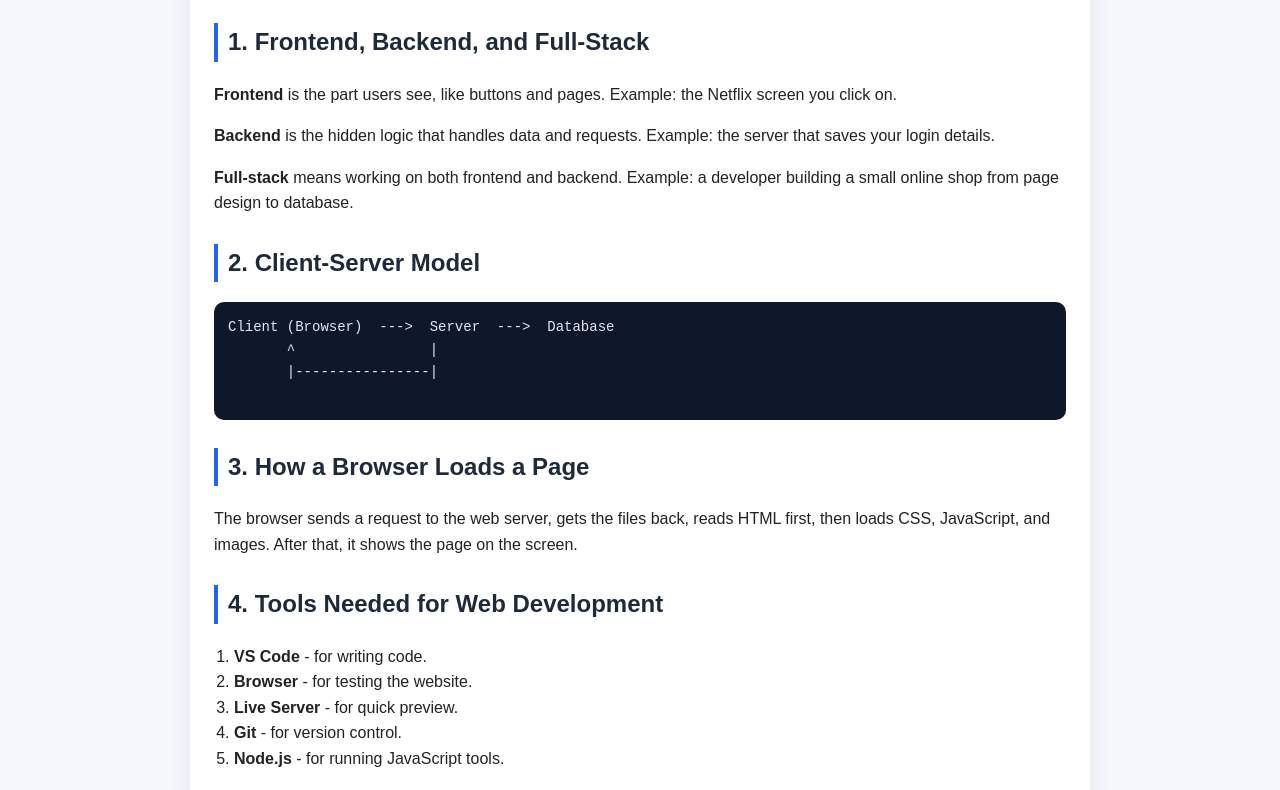
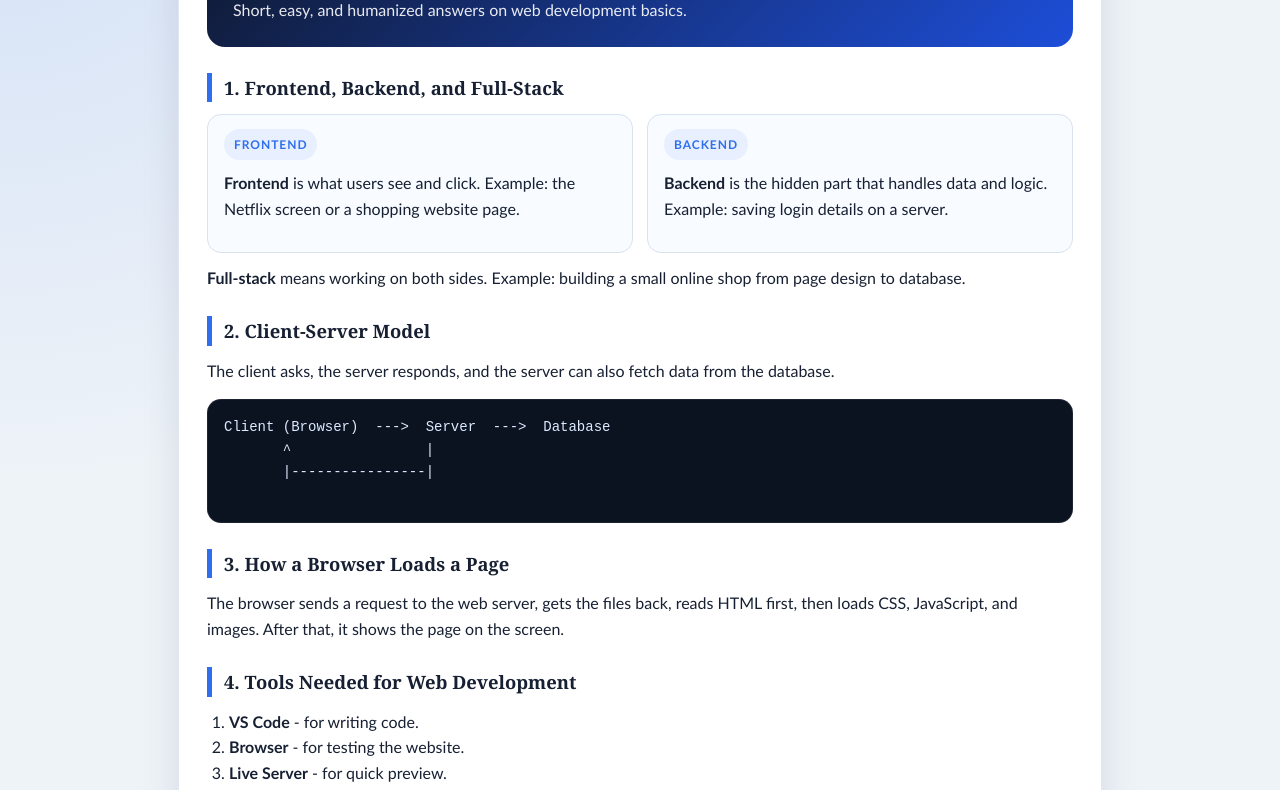
Before and after one commit to vaibhavthk/BridgelabTRAINING3rdYR, a plain HTML site: page index.html in a window 1280 px wide. Shown: the part 159-949 px from the top of the page. Drawn offline with Linux system fonts and the light colour scheme.

Commit message:
Polish assignment layout

```diff
--- a/index.html
+++ b/index.html
@@ -5,68 +5,181 @@
     <meta name="viewport" content="width=device-width, initial-scale=1.0">
     <title>Assignment 1 - Web Development Basics</title>
     <style>
+        :root {
+            --bg: #eef3f8;
+            --panel: #ffffff;
+            --text: #172033;
+            --muted: #5b6475;
+            --accent: #2f6fed;
+            --accent-soft: #e8f0ff;
+            --border: #d9e2ef;
+            --shadow: 0 16px 40px rgba(15, 23, 42, 0.10);
+        }
+
+        * {
+            box-sizing: border-box;
+        }
+
         body {
-            font-family: Arial, sans-serif;
+            font-family: "Trebuchet MS", "Verdana", sans-serif;
             line-height: 1.6;
             margin: 0;
-            background: #f4f7fb;
-            color: #222;
+            color: var(--text);
+            background:
+                radial-gradient(circle at top left, rgba(47, 111, 237, 0.14), transparent 26%),
+                radial-gradient(circle at bottom right, rgba(20, 184, 166, 0.10), transparent 22%),
+                var(--bg);
         }
+
         .container {
-            max-width: 900px;
+            max-width: 960px;
             margin: 0 auto;
-            padding: 32px 20px 48px;
+            padding: 28px 18px 48px;
         }
+
         .card {
             background: #fff;
-            border-radius: 14px;
-            padding: 24px;
-            box-shadow: 0 8px 24px rgba(0, 0, 0, 0.08);
+            border-radius: 20px;
+            padding: 28px;
+            box-shadow: var(--shadow);
+            border: 1px solid rgba(217, 226, 239, 0.8);
         }
+
+        .hero {
+            background: linear-gradient(135deg, #0f172a 0%, #1d4ed8 100%);
+            color: #fff;
+            border-radius: 18px;
+            padding: 24px 26px;
+            margin-bottom: 22px;
+        }
+
+        .hero h1 {
+            margin: 0 0 8px;
+            color: #fff;
+            font-family: Georgia, serif;
+            font-size: clamp(30px, 4vw, 42px);
+        }
+
+        .hero p {
+            margin: 0;
+            color: rgba(255, 255, 255, 0.9);
+            max-width: 68ch;
+        }
+
         h1 {
             margin-top: 0;
-            color: #0f172a;
+            color: var(--text);
         }
+
         h2 {
-            margin-top: 28px;
-            color: #1e293b;
-            border-left: 4px solid #2563eb;
-            padding-left: 10px;
+            margin: 26px 0 12px;
+            color: var(--text);
+            font-family: Georgia, serif;
+            font-size: 1.15rem;
+            border-left: 5px solid var(--accent);
+            padding-left: 12px;
         }
+
         p, li {
             font-size: 16px;
+            color: var(--text);
         }
+
+        p {
+            margin-top: 0;
+        }
+
         ol {
-            padding-left: 20px;
+            padding-left: 22px;
+            margin-top: 10px;
         }
+
         pre {
-            background: #0f172a;
-            color: #e2e8f0;
-            padding: 14px;
-            border-radius: 10px;
+            background: #0b1220;
+            color: #dbeafe;
+            padding: 16px;
+            border-radius: 14px;
             overflow-x: auto;
             font-size: 14px;
+            border: 1px solid rgba(255, 255, 255, 0.08);
         }
+
         .note {
-            background: #eff6ff;
-            border-left: 4px solid #2563eb;
-            padding: 12px 14px;
-            border-radius: 8px;
+            background: var(--accent-soft);
+            border: 1px solid #cfe0ff;
+            border-left: 5px solid var(--accent);
+            padding: 14px 16px;
+            border-radius: 12px;
+            color: #1e3a8a;
+        }
+
+        .grid {
+            display: grid;
+            grid-template-columns: repeat(2, minmax(0, 1fr));
+            gap: 14px;
+        }
+
+        .mini-card {
+            background: #f8fbff;
+            border: 1px solid var(--border);
+            border-radius: 14px;
+            padding: 14px 16px;
+        }
+
+        .label {
+            display: inline-block;
+            font-size: 12px;
+            font-weight: 700;
+            letter-spacing: 0.08em;
+            text-transform: uppercase;
+            color: var(--accent);
+            background: var(--accent-soft);
+            border-radius: 999px;
+            padding: 6px 10px;
+            margin-bottom: 10px;
+        }
+
+        .screenshot-box {
+            border: 2px dashed #b8c9e6;
+            border-radius: 14px;
+            padding: 16px;
+            background: #fbfdff;
+        }
+
+        @media (max-width: 700px) {
+            .card {
+                padding: 20px;
+            }
+
+            .grid {
+                grid-template-columns: 1fr;
+            }
         }
     </style>
 </head>
 <body>
     <div class="container">
         <div class="card">
-            <h1>Assignment 1</h1>
-            <p>This is a short and simple explanation of basic web development topics.</p>
+            <div class="hero">
+                <h1>Assignment 1</h1>
+                <p>Short, easy, and humanized answers on web development basics.</p>
+            </div>
 
             <h2>1. Frontend, Backend, and Full-Stack</h2>
-            <p><strong>Frontend</strong> is the part users see, like buttons and pages. Example: the Netflix screen you click on.</p>
-            <p><strong>Backend</strong> is the hidden logic that handles data and requests. Example: the server that saves your login details.</p>
-            <p><strong>Full-stack</strong> means working on both frontend and backend. Example: a developer building a small online shop from page design to database.</p>
+            <div class="grid">
+                <div class="mini-card">
+                    <span class="label">Frontend</span>
+                    <p><strong>Frontend</strong> is what users see and click. Example: the Netflix screen or a shopping website page.</p>
+                </div>
+                <div class="mini-card">
+                    <span class="label">Backend</span>
+                    <p><strong>Backend</strong> is the hidden part that handles data and logic. Example: saving login details on a server.</p>
+                </div>
+            </div>
+            <p style="margin-top: 12px;"><strong>Full-stack</strong> means working on both sides. Example: building a small online shop from page design to database.</p>
 
             <h2>2. Client-Server Model</h2>
+            <p>The client asks, the server responds, and the server can also fetch data from the database.</p>
             <pre>
 Client (Browser)  --->  Server  --->  Database
        ^                |
@@ -94,7 +207,10 @@ Client (Browser)  --->  Server  --->  Database
             <p><strong>Database administrator:</strong> keeps the database safe, fast, and organized.</p>
 
             <h2>7. VS Code Setup</h2>
-            <p>Install VS Code, add the Live Server extension, and use a browser for testing HTML, CSS, and JavaScript. <strong>Screenshot note:</strong> add your setup screenshot here before final submission.</p>
+            <div class="screenshot-box">
+                <p>Install VS Code, add the Live Server extension, and use a browser for testing HTML, CSS, and JavaScript.</p>
+                <p><strong>Screenshot note:</strong> add your setup screenshot here before final submission.</p>
+            </div>
 
             <h2>8. Static vs Dynamic Websites</h2>
             <p><strong>Static website:</strong> same content for everyone. Example: a personal portfolio.</p>
@@ -105,6 +221,7 @@ Client (Browser)  --->  Server  --->  Database
             <p>Chrome, Edge, and Opera use <strong>Blink</strong>; Firefox uses <strong>Gecko</strong>; Safari uses <strong>WebKit</strong>.</p>
 
             <h2>10. Basic Web Architecture Flow</h2>
+            <p>Client requests data, the server processes it, APIs connect services, and the database stores information.</p>
             <pre>
 User / Client -> Browser -> Server -> API -> Database
                      ^                         |
```
